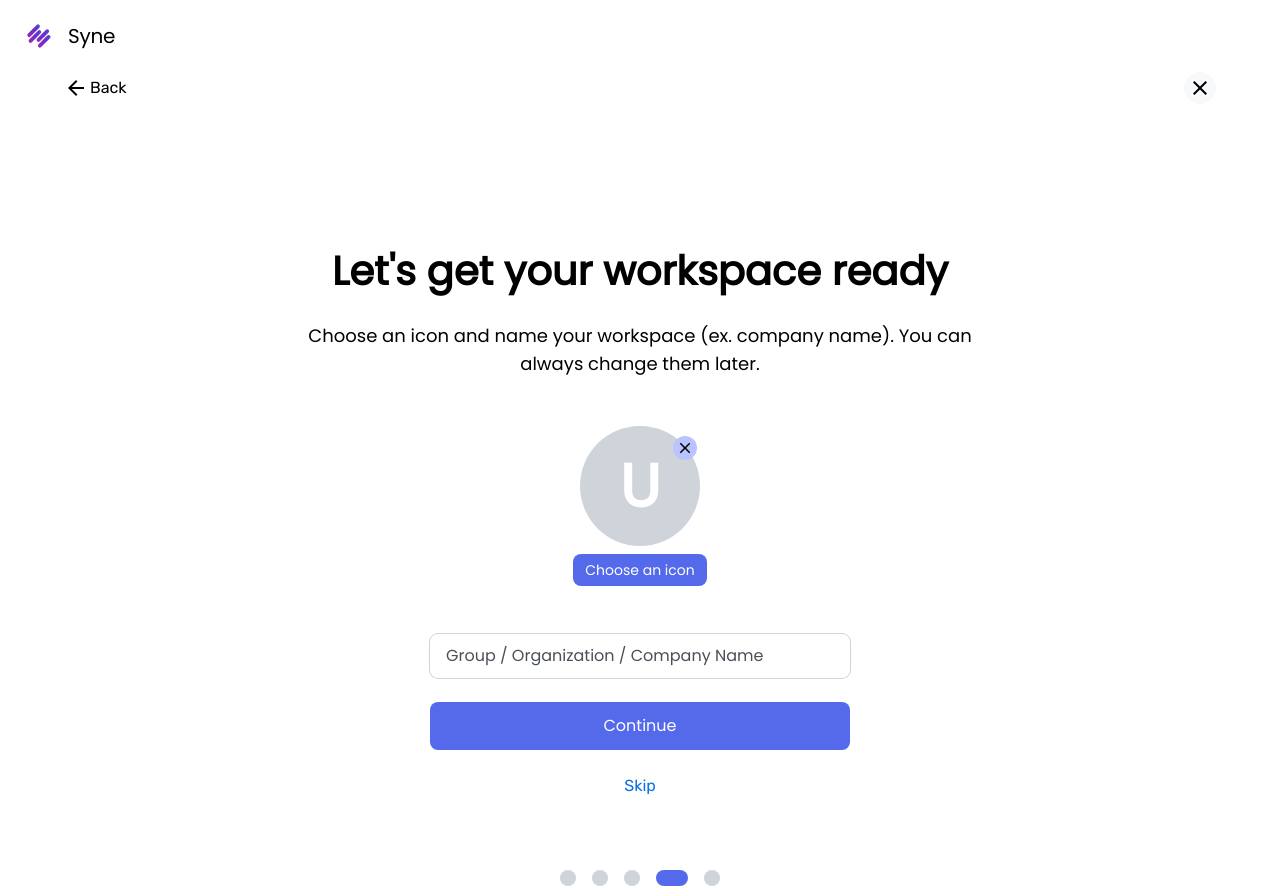
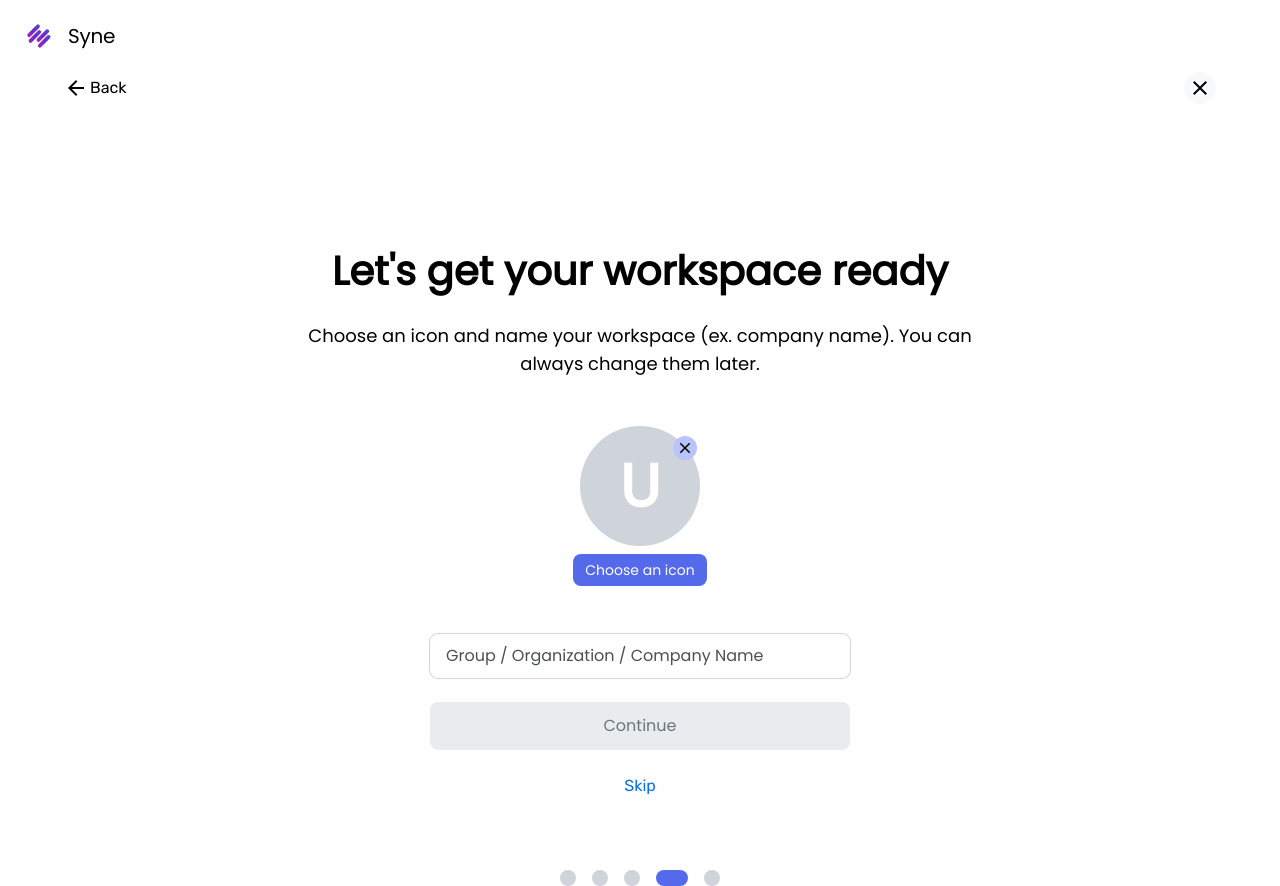
Before and after one commit to jeannyinthelamp/sycamore.ai, a React (Create React App) app: page /onboarding_4 in a window 1280 px wide. Built offline with nearby package versions, Linux system fonts and the light colour scheme; no server answers; a web font is replaced by a local one.

Commit message:
Disabled state for Onboarding_4 - WIP, needs to check rules

```diff
--- a/src/Pages/Onboarding/Onboarding_4.js
+++ b/src/Pages/Onboarding/Onboarding_4.js
@@ -21,6 +21,7 @@ export default function Onboarding_4() {
   const [companyName, setCompanyName] = useState("");
   const [companyNameError, setCompanyNameError] = useState(false);
   const [companyNameExists, setCompanyNameExists] = useState(false);
+  const [disabled, setDisabled] = useState(true);
 
   const navigate = useNavigate();
   const [text, setText] = useState("");
@@ -31,6 +32,14 @@ export default function Onboarding_4() {
 
   const toggleIconPicker = () => {
     setIconModalVisible(!iconModalVisible);
+  };
+
+  const handleCompanyNameChange = (e) => {
+    const newCompanyName = e.target.value;
+        // Check the rules
+    setCompanyName(newCompanyName);
+
+    setDisabled(newCompanyName.trim() === '');
   };
 
   const handelIcon = (e) => {
@@ -132,7 +141,7 @@ export default function Onboarding_4() {
               name='company-name'
               placeholder='Group / Organization / Company Name'
               value={companyName}
-              onChange={(e) => {setCompanyName(e.target.value);}}
+              onChange={handleCompanyNameChange}
               className={`${detectBrowser()} w-[100%] h-auto py-[10px] px-[16px] font-Poppins font-normal text-[#212529] leading-[24px]  outline outline-1 rounded-lg placeholder:text-[#495057] ${
                 companyNameError || companyNameExists
                   ? "outline-[#D82D07]"
@@ -173,7 +182,7 @@ export default function Onboarding_4() {
               processCompanyName(e);
             }}
             continueToPage='/onboarding_5'
-            disabledState={text.value} // fix later
+            disabledState={disabled} // fix later
           />
 
         </form>
```
